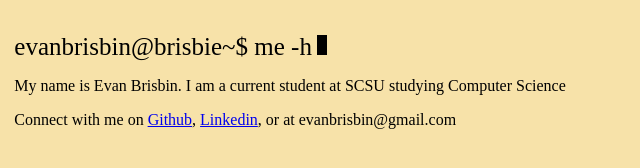
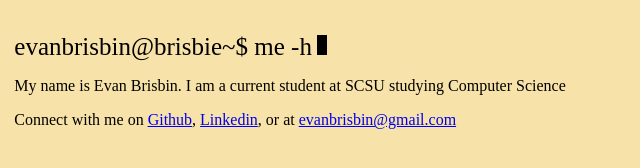
Before and after one commit to brisbie/website, a plain HTML site: page index.html in a window 1280 px wide. Shown: the whole page, without its empty margins (0-640 px from the left). Drawn offline with Linux system fonts and the light colour scheme.

Commit message:
Updated index.html

```diff
--- a/index.html
+++ b/index.html
@@ -16,7 +16,7 @@
     </p>
 
     <p>Connect with me on <a href="https://github.com/brisbie">Github</a>,
-        <a href="https://linkedin.com/in/evan-brisbin-082ba8290/">Linkedin</a>, or at evanbrisbin@gmail.com</p>
+        <a href="https://linkedin.com/in/evan-brisbin-082ba8290/">Linkedin</a>, or at <a href="mailto:evanbrisbin@gmail.com">evanbrisbin@gmail.com</a> </p>
   </div>
 </body>
 </html>
```
